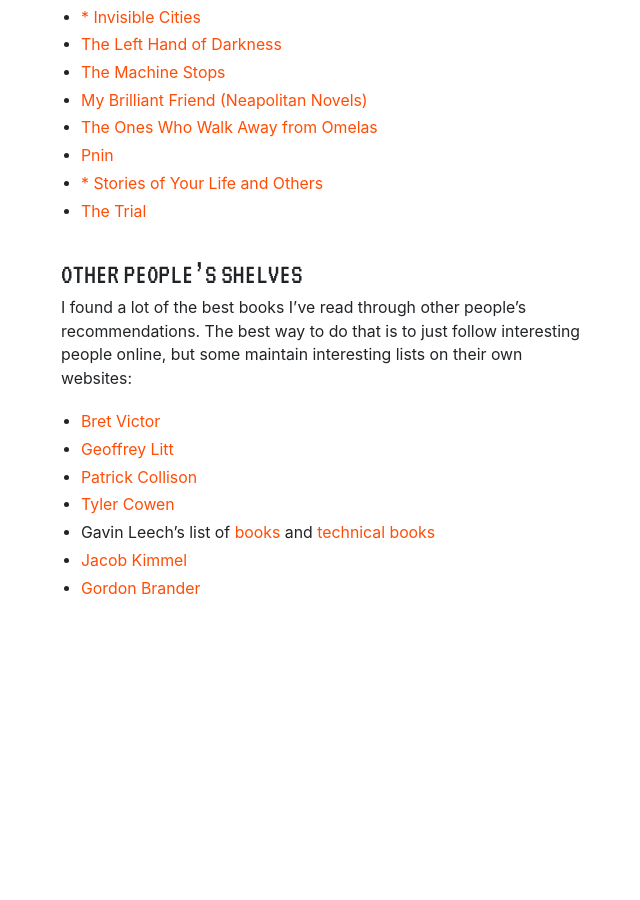
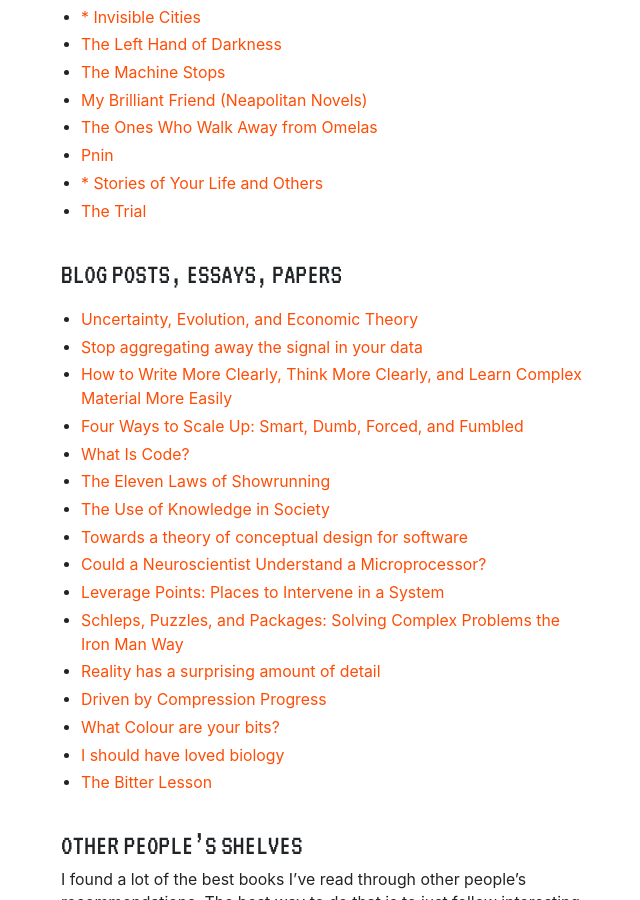
Before and after one commit to bschne/bschne.github.io, a Jekyll site: the page built from bookshelf.markdown, in a window 1280 px wide and 900 px high, scrolled down 2165 px. Shown: the whole window, without its empty margins (315-955 px from the left). Built offline with Jekyll 4.4.1, drawn with Linux system fonts in a browser that asks for light colours; before the commit the page ends 2820 px from its top, so only the background shows below that; some of the changed text lies outside the part shown.

Commit message:
Add blogposts, esssays, papers

```diff
--- a/bookshelf.markdown
+++ b/bookshelf.markdown
@@ -5,7 +5,7 @@ permalink: /bookshelf/
 page_category: recommendations
 ---
 
-A list of books I enjoyed reading and would rate anywhere from "worth checking out" to "completely changed how I view the world".
+A list of books (and other pieces) I enjoyed reading and would rate anywhere from "worth checking out" to "completely changed how I view the world".
 Particularly great ones are marked with an asterisk.
 
 I also track most of my reading on goodreads,
@@ -79,6 +79,25 @@ so feel free to [follow me](https://www.goodreads.com/user/show/99747247-benjami
 * <a href="https://www.goodreads.com/book/show/17690.The_Trial" target="_blank">The Trial</a>
 
 
+## Blog Posts, Essays, Papers
+
+* <a href="https://www.jstor.org/stable/1827159#metadata_info_tab_contents" target="_blank">Uncertainty, Evolution, and Economic Theory</a>
+* <a href="https://stackoverflow.blog/2022/03/03/stop-aggregating-away-the-signal-in-your-data/" target="_blank">Stop aggregating away the signal in your data</a>
+* <a href="http://www.covingtoninnovations.com/mc/WriteThinkLearn.pdf" target="_blank">How to Write More Clearly, Think More Clearly, and Learn Complex Material More Easily</a>
+* <a href="https://www.ssrn.com/abstract=3760631" target="_blank">Four Ways to Scale Up: Smart, Dumb, Forced, and Fumbled</a>
+* <a href="https://www.bloomberg.com/graphics/2015-paul-ford-what-is-code/" target="_blank">What Is Code?</a>
+* <a href="https://okbjgm.weebly.com/uploads/3/1/5/0/31506003/11_laws_of_showrunning.pdf" target="_blank">The Eleven Laws of Showrunning</a>
+* <a href="https://www.stephenhicks.org/wp-content/uploads/2013/03/hayekf-use-of-knowledge-in-society.pdf" target="_blank">The Use of Knowledge in Society</a>
+* <a href="https://dl.acm.org/doi/10.1145/2814228.2814248" target="_blank">Towards a theory of conceptual design for software</a>
+* <a href="http://ericmjonas.github.io/neuroproc/" target="_blank">Could a Neuroscientist Understand a Microprocessor?</a>
+* <a href="https://donellameadows.org/wp-content/userfiles/Leverage_Points.pdf" target="_blank">Leverage Points: Places to Intervene in a System</a>
+* <a href="https://www.ribbonfarm.com/2013/05/21/schleps-puzzles-and-packages-solving-complex-problems-the-iron-man-way/" target="_blank">Schleps, Puzzles, and Packages: Solving Complex Problems the Iron Man Way</a>
+* <a href="http://johnsalvatier.org/blog/2017/reality-has-a-surprising-amount-of-detail" target="_blank">Reality has a surprising amount of detail</a>
+* <a href="https://arxiv.org/pdf/0812.4360.pdf">Driven by Compression Progress</a>
+* <a href="https://ansuz.sooke.bc.ca/entry/23" target="_blank">What Colour are your bits?</a>
+* <a href="https://jsomers.net/i-should-have-loved-biology/" target="_blank">I should have loved biology</a>
+* <a href="http://www.incompleteideas.net/IncIdeas/BitterLesson.html" target="_blank">The Bitter Lesson</a>
+
 
 ## Other People's Shelves
 
```
